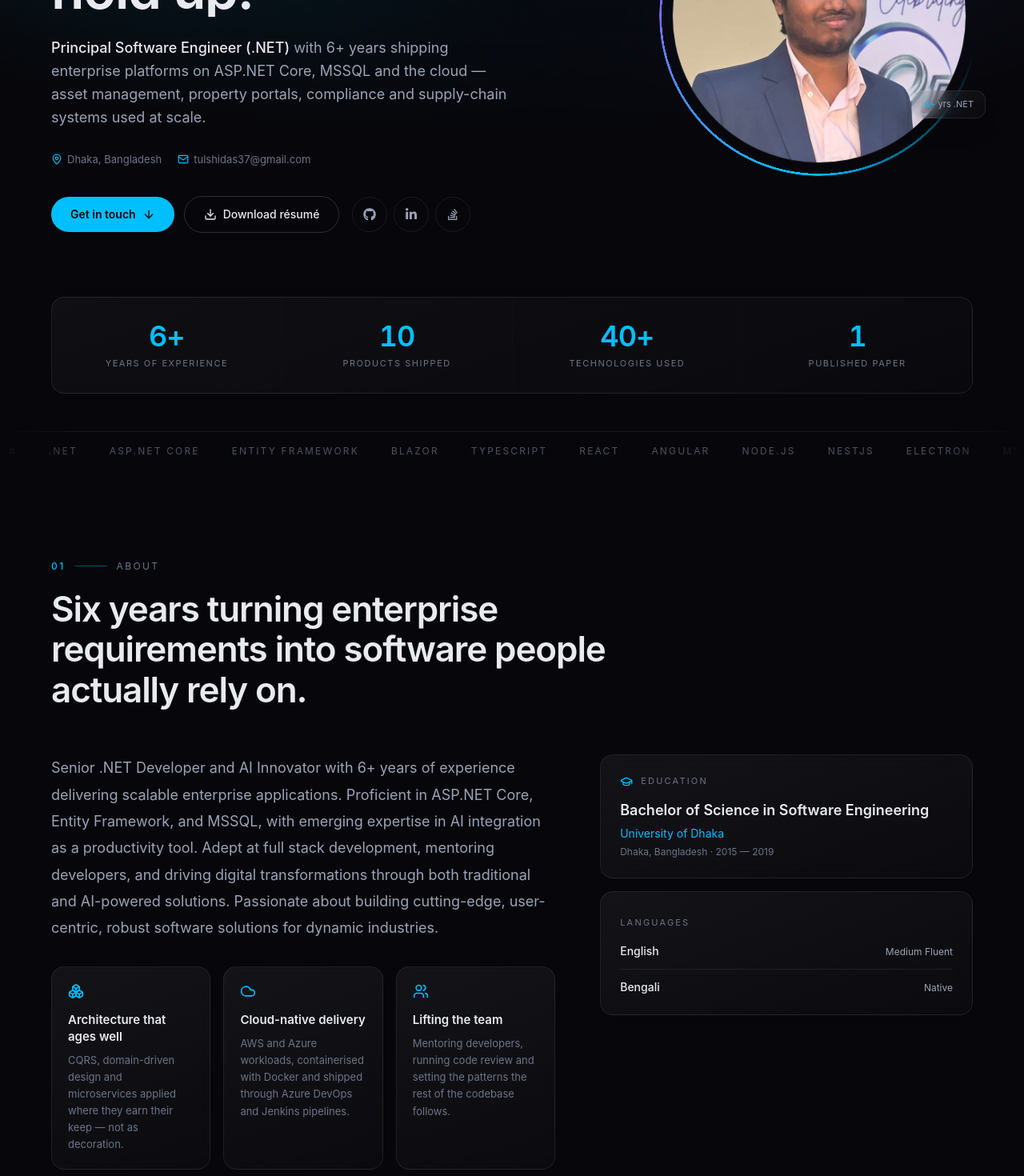
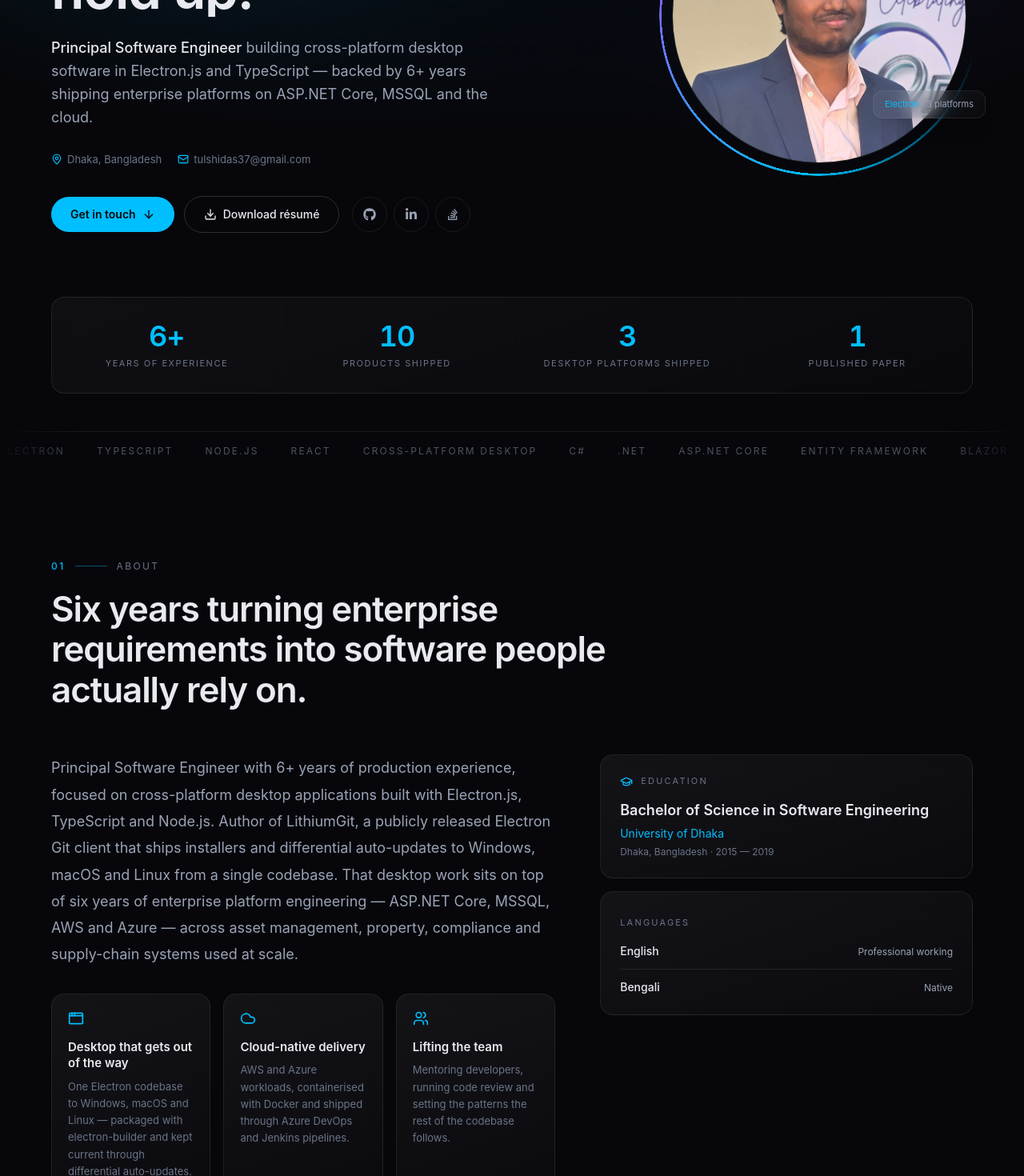
Before and after one commit to TulshiDas39/TulshiDas39.github.io, a Next.js app: page / in a window 1280 px wide. Shown: the part 380-1850 px from the top of the page at 80% size. Built offline with nearby package versions, Linux system fonts and the light colour scheme.

Commit message:
specified to electron

```diff
--- a/app/layout.tsx
+++ b/app/layout.tsx
@@ -26,7 +26,7 @@ const jetBrainsMono = JetBrains_Mono({
 });
 
 const siteUrl = "https://tulshidas39.github.io";
-const description = `${profile.role} in ${profile.location} with 6+ years building scalable enterprise applications on ASP.NET Core, MSSQL, AWS and Azure.`;
+const description = `${profile.role} in ${profile.location} building cross-platform desktop apps in Electron.js and TypeScript, backed by 6+ years of enterprise .NET, AWS and Azure platform work.`;
 
 export const metadata: Metadata = {
   metadataBase: new URL(siteUrl),
@@ -37,6 +37,10 @@ export const metadata: Metadata = {
   description,
   keywords: [
     profile.name,
+    "Electron.js developer",
+    "cross-platform desktop apps",
+    "TypeScript",
+    "Node.js",
     ".NET developer",
     "ASP.NET Core",
     "C#",
--- a/components/About.tsx
+++ b/components/About.tsx
@@ -1,13 +1,13 @@
-import { Boxes, Cloud, GraduationCap, Users } from "lucide-react";
+import { AppWindow, Cloud, GraduationCap, Users } from "lucide-react";
 import { education, profile } from "@/data/resume";
 import Reveal from "./Reveal";
 import Section from "./Section";
 
 const pillars = [
   {
-    Icon: Boxes,
-    title: "Architecture that ages well",
-    body: "CQRS, domain-driven design and microservices applied where they earn their keep — not as decoration.",
+    Icon: AppWindow,
+    title: "Desktop that gets out of the way",
+    body: "One Electron codebase to Windows, macOS and Linux — packaged with electron-builder and kept current through differential auto-updates.",
   },
   {
     Icon: Cloud,
--- a/components/Hero.tsx
+++ b/components/Hero.tsx
@@ -43,7 +43,7 @@ export default function Hero() {
                 <span className="relative inline-flex size-2 rounded-full bg-accent" />
               </span>
               <span className="font-mono text-[11px] tracking-wide text-fg-muted">
-                Open to senior &amp; principal .NET roles
+                Open to remote senior &amp; principal roles
               </span>
             </motion.div>
 
@@ -63,10 +63,10 @@ export default function Hero() {
               transition={{ duration: 0.7, ease: [0.16, 1, 0.3, 1] }}
               className="mt-6 max-w-xl text-base leading-relaxed text-fg-muted md:text-lg"
             >
-              <span className="font-medium text-fg">{profile.role}</span> with
-              6+ years shipping enterprise platforms on ASP.NET Core, MSSQL and
-              the cloud — asset management, property portals, compliance and
-              supply-chain systems used at scale.
+              <span className="font-medium text-fg">{profile.role}</span>{" "}
+              building cross-platform desktop software in Electron.js and
+              TypeScript — backed by 6+ years shipping enterprise platforms on
+              ASP.NET Core, MSSQL and the cloud.
             </motion.p>
 
             <motion.div
@@ -193,7 +193,7 @@ export default function Hero() {
                 <span className="text-accent">AWS</span> Certified
               </div>
               <div className="panel absolute -right-6 bottom-14 rounded-xl px-3.5 py-2 font-mono text-[11px] text-fg-muted shadow-xl">
-                <span className="text-accent">6+</span> yrs .NET
+                <span className="text-accent">Electron</span> · 3 platforms
               </div>
             </div>
           </motion.div>
--- a/components/Projects.tsx
+++ b/components/Projects.tsx
@@ -120,7 +120,7 @@ export default function Projects() {
       id="projects"
       index="03"
       title="Projects"
-      lead="Ten products across asset management, property, compliance, healthcare and supply chain."
+      lead="Ten products — cross-platform desktop tooling, plus asset management, property, compliance, healthcare and supply-chain platforms."
     >
       <div className="grid gap-4 md:grid-cols-2 lg:grid-cols-3">
         {featured.map((project, i) => (
--- a/components/Skills.tsx
+++ b/components/Skills.tsx
@@ -1,4 +1,5 @@
 import {
+  AppWindow,
   Cloud,
   Code2,
   Database,
@@ -16,6 +17,7 @@ import Reveal from "./Reveal";
 import Section from "./Section";
 
 const icons: Record<SkillIcon, LucideIcon> = {
+  appWindow: AppWindow,
   code: Code2,
   layers: Layers,
   monitor: Monitor,
--- a/data/resume.ts
+++ b/data/resume.ts
@@ -3,14 +3,17 @@
  *
  * Sourced from Tulshi_Chandra_Das_Resume.Net.docx; every external URL comes
  * from the link annotations embedded in Tulshi_Chandra_Das_Resume.Net.pdf.
+ *
+ * The desktop/Electron details (packaging targets, auto-update) come from the
+ * published LithiumGit release assets rather than the résumé.
  */
 
 export const profile = {
   name: "Tulshi Chandra Das",
   shortName: "Tulshi Das",
   initials: "TD",
-  role: "Principal Software Engineer (.NET)",
-  tagline: "Full-Stack & Cloud Solutions Expert",
+  role: "Principal Software Engineer",
+  tagline: "Cross-Platform Desktop & Full-Stack Engineering",
   location: "Dhaka, Bangladesh",
   email: "tulshidas37@gmail.com",
   phone: "+880 1580614567",
@@ -18,9 +21,9 @@ export const profile = {
   photo: "/assets/profile.jpg" as string | null,
   resumeFile: "/assets/Tulshi_Chandra_Das_Resume.pdf",
   summary:
-    "Senior .NET Developer and AI Innovator with 6+ years of experience delivering scalable enterprise applications. Proficient in ASP.NET Core, Entity Framework, and MSSQL, with emerging expertise in AI integration as a productivity tool. Adept at full stack development, mentoring developers, and driving digital transformations through both traditional and AI-powered solutions. Passionate about building cutting-edge, user-centric, robust software solutions for dynamic industries.",
+    "Principal Software Engineer with 6+ years of production experience, focused on cross-platform desktop applications built with Electron.js, TypeScript and Node.js. Author of LithiumGit, a publicly released Electron Git client that ships installers and differential auto-updates to Windows, macOS and Linux from a single codebase. That desktop work sits on top of six years of enterprise platform engineering — ASP.NET Core, MSSQL, AWS and Azure — across asset management, property, compliance and supply-chain systems used at scale.",
   languages: [
-    { label: "English", value: "Medium Fluent" },
+    { label: "English", value: "Professional working" },
     { label: "Bengali", value: "Native" },
   ],
 };
@@ -35,7 +38,7 @@ export const socials = {
 export const stats = [
   { value: 6, suffix: "+", label: "Years of experience" },
   { value: 10, suffix: "", label: "Products shipped" },
-  { value: 40, suffix: "+", label: "Technologies used" },
+  { value: 3, suffix: "", label: "Desktop platforms shipped" },
   { value: 1, suffix: "", label: "Published paper" },
 ];
 
@@ -55,17 +58,18 @@ export const experience: Experience[] = [
     location: "Dhaka, Bangladesh",
     period: "September 2023 — Present",
     stack: [
+      "TypeScript",
+      "React",
+      "WinForms",
       "C#",
       "ASP.NET Core",
       "Entity Framework",
       "MSSQL",
-      "TypeScript",
-      "React",
-      "WinForms",
       "Azure",
       "Docker",
     ],
     highlights: [
+      "Building BIS, a Windows desktop application that runs on engineers’ tablets in the field, managing bridge fault records and pairing captured images with detailed inspection data.",
       "Leading the development of FEIM, an asset management system enabling maintainers of the assets to handle an asset’s physical state, acquisition information, pricing, repairing, and configuring maintenance workflow for engineers.",
       "Customizing and maintaining MyHome, a property portal featuring thousands of houses and properties to rent, parking, amenities booking with custom service management for users (service requestors) and property administrators.",
       "Maintaining IMPORTs, an enterprise property and project management system providing comprehensive CRUD operations, Excel import processing, and role-based access control across multiple entities (projects, properties, tenants, contracts, parking).",
@@ -100,10 +104,10 @@ export const experience: Experience[] = [
     role: "Internship Trainee",
     location: "Dhaka, Bangladesh",
     period: "January 2019 — June 2019",
-    stack: ["C#", "JavaScript", "ElectronJS", "AngularJS"],
+    stack: ["Electron.js", "JavaScript", "AngularJS", "C#"],
     highlights: [
-      "Learned, built and maintained features for desktop and web applications, focusing on gaining hands-on experience in real life software solutions.",
-      "Collaborated with senior engineers to build scalable solutions for real-time activity monitoring at computer devices.",
+      "Built and maintained features for cross-platform desktop and web applications, working primarily in Electron.js and JavaScript.",
+      "Collaborated with senior engineers on Intellifriend, a real-time activity monitoring agent covering background execution and system-level capture of user interaction on Windows, Linux and macOS.",
     ],
   },
 ];
@@ -128,9 +132,36 @@ export const projects: Project[] = [
     link: "https://lithiumgit.com",
     linkLabel: "lithiumgit.com",
     description:
-      "A clean, fast Git client that makes everyday version-control tasks simple and visual. The interactive graph explains history at a glance — inspect any commit and run merge, rebase, cherry-pick or branch creation right in context. Origin-independent: it works with GitHub, GitLab, Bitbucket, Gerrit or any other Git remote, and uses the Git you already have installed. No registration, no sign-in. Free to use.",
-    tags: ["Electron", "React", "TypeScript", "Free to use"],
+      "A clean, fast Git client that makes everyday version-control tasks simple and visual. The interactive graph explains history at a glance — inspect any commit and run merge, rebase, cherry-pick or branch creation right in context. Built in Electron with a TypeScript/React renderer and shipped from one codebase to Windows, macOS (Apple silicon and Intel) and Linux, with electron-builder packaging and differential auto-updates. Origin-independent: it works with GitHub, GitLab, Bitbucket, Gerrit or any other Git remote, and uses the Git you already have installed. No registration, no sign-in. Free and open source.",
+    tags: [
+      "Electron",
+      "TypeScript",
+      "React",
+      "electron-builder",
+      "Auto-update",
+      "Windows · macOS · Linux",
+    ],
     featured: true,
+  },
+  {
+    name: "Intellifriend",
+    role: "Trainee Software Engineer",
+    org: "Brainstation-23",
+    link: null,
+    linkLabel: null,
+    description:
+      "A real-time activity monitoring agent that tracks a user’s activity on a computer device (Windows, Linux, Mac) and analyzes the data to generate comprehensive productivity insight for employees. Built as an Electron desktop client with background execution and system-level capture of keyboard, mouse and application usage.",
+    tags: ["Electron.js", "JavaScript", "AngularJS", "Activity monitoring"],
+  },
+  {
+    name: "BIS",
+    role: "Senior Developer",
+    org: "BJIT",
+    link: null,
+    linkLabel: null,
+    description:
+      "Bridge Inspection System — a Windows desktop application running on engineers’ tablets in the field, managing faults of bridges and pairing captured images with detailed inspection information.",
+    tags: ["C#", "WinForms", "SQLite", "Desktop", "Field tooling"],
   },
   {
     name: "MyHome",
@@ -162,16 +193,6 @@ export const projects: Project[] = [
     description:
       "A service maintenance system for residents featuring thousands of houses and properties to rent, parking, and amenities booking with custom service management.",
     tags: ["ASP.NET Core", "MSSQL", "React", "Docker"],
-  },
-  {
-    name: "BIS",
-    role: "Senior Developer",
-    org: "BJIT",
-    link: null,
-    linkLabel: null,
-    description:
-      "Bridge Inspection System — a Windows application running on engineers’ tablets that manages faults of bridges, pairing captured images with detailed inspection information.",
-    tags: ["C#", "WinForms", "SQLite", "Field tooling"],
   },
   {
     name: "Reganalytics",
@@ -213,19 +234,10 @@ export const projects: Project[] = [
       "A supply chain workflow solution whose scalable ERP module enables automated purchase order management, real-time supplier coordination, and complete supply chain traceability.",
     tags: ["ASP.NET Core", "TypeScript", "React", "AWS", "DynamoDB"],
   },
-  {
-    name: "Intellifriend",
-    role: "Trainee Software Engineer",
-    org: "Brainstation-23",
-    link: null,
-    linkLabel: null,
-    description:
-      "A real-time activity monitoring system that tracks a user’s activity on a computer device (Windows, Linux, Mac) and analyzes the data to generate comprehensive productivity insight for employees.",
-    tags: ["ElectronJS", "AngularJS", "C#", "JavaScript"],
-  },
 ];
 
 export type SkillIcon =
+  | "appWindow"
   | "code"
   | "layers"
   | "monitor"
@@ -241,20 +253,27 @@ export type SkillGroup = { title: string; icon: SkillIcon; items: string[] };
 
 export const skillGroups: SkillGroup[] = [
   {
+    title: "Desktop & Cross-Platform",
+    icon: "appWindow",
+    items: [
+      "Electron.js",
+      "electron-builder",
+      "electron-updater (auto-update)",
+      "Main/renderer IPC",
+      "Background processes",
+      "Windows · macOS · Linux packaging",
+      "WinForms",
+    ],
+  },
+  {
     title: "Programming Languages",
     icon: "code",
-    items: ["C#", "JavaScript (TypeScript)", "Python", "C", "C++"],
+    items: ["TypeScript", "JavaScript", "C#", "Python", "C", "C++"],
   },
   {
     title: "Frameworks",
     icon: "layers",
-    items: [
-      "ASP.NET Core",
-      "ASP.NET MVC",
-      "Blazor",
-      "NodeJS (NestJS)",
-      "Electron JS",
-    ],
+    items: ["Node.js (NestJS)", "ASP.NET Core", "ASP.NET MVC", "Blazor"],
   },
   {
     title: "Front-End Technologies",
@@ -323,17 +342,18 @@ export const skillGroups: SkillGroup[] = [
 
 /** Core technologies for the marquee strip beneath the hero. */
 export const coreTech = [
+  "Electron",
+  "TypeScript",
+  "Node.js",
+  "React",
+  "Cross-platform desktop",
   "C#",
   ".NET",
   "ASP.NET Core",
   "Entity Framework",
   "Blazor",
-  "TypeScript",
-  "React",
   "Angular",
-  "Node.js",
   "NestJS",
-  "Electron",
   "MSSQL",
   "MongoDB",
   "AWS",
--- a/package.json
+++ b/package.json
@@ -2,7 +2,7 @@
   "name": "tulshidas39.github.io",
   "version": "1.0.0",
   "private": true,
-  "description": "Portfolio of Tulshi Chandra Das — Principal Software Engineer (.NET)",
+  "description": "Portfolio of Tulshi Chandra Das — Principal Software Engineer, cross-platform desktop (Electron.js) and full-stack",
   "homepage": "https://tulshidas39.github.io/",
   "scripts": {
     "dev": "next dev --turbopack",
```
Also changed, not shown: 15 other files (tests, documents, lock files or other folders).
